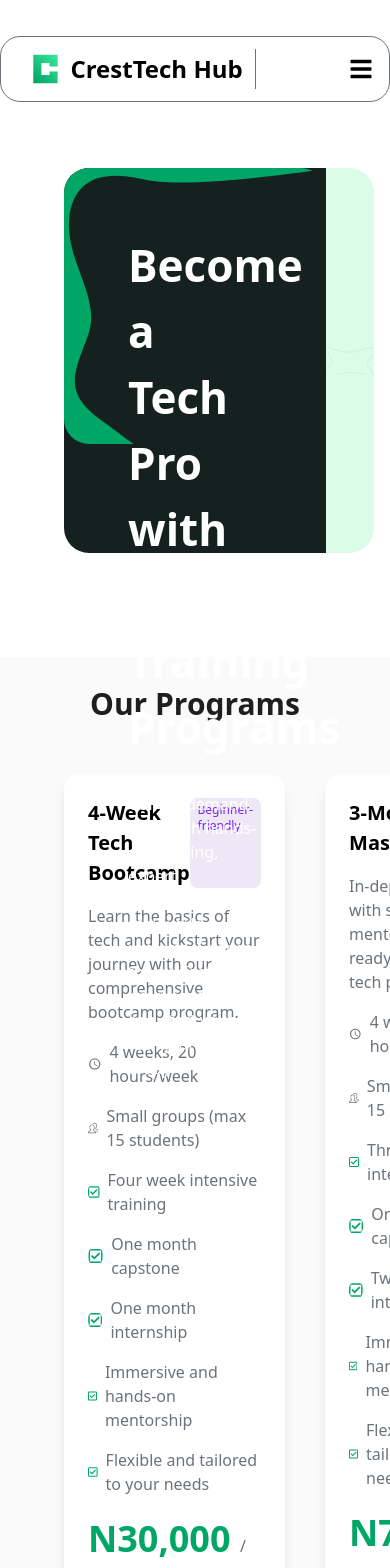
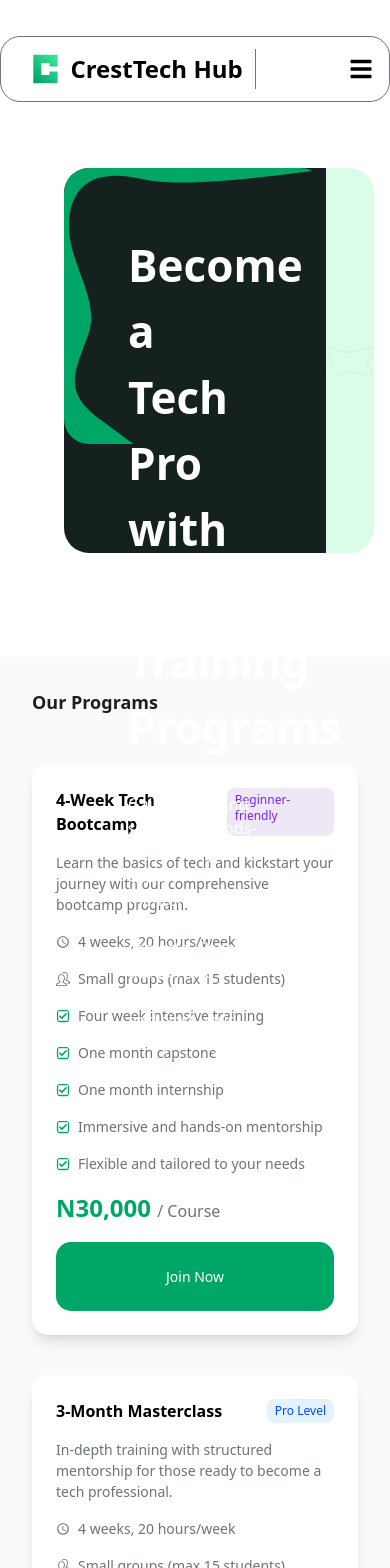
Before and after one commit to Cresttechhub/crestFrontend, a React (Vite) app: page /programs in a window 390 px wide. Shown: the top 1568 px of the page. Built offline with nearby package versions, Linux system fonts and the light colour scheme; grey boxes are pictures that could not be loaded.

Commit message:
feat(Choice & Program): Make Choice & Program component responsive

```diff
--- a/src/components/About/About.jsx
+++ b/src/components/About/About.jsx
@@ -83,10 +83,10 @@ const About = () => {
           />
         </div>
         <div className="w-full flex flex-col justify-start mt-6">
-          <h1 className="text-[40px] text-[#1E1E1E] font-bold mb-8">
+          <h1 className="text-[18px] md:text-[40px] text-[#1E1E1E] font-bold mb-8">
             About CrestTech Hub
           </h1>
-          <div className="text-[#6D737A] text-[16px] leading-[36px]">
+          <div className="text-[#6D737A] text-[14px] md:text-[16px] leading-[36px]">
             <AnimatePresence>
               <motion.p
                 key="paragraph1"
@@ -113,7 +113,7 @@ const About = () => {
           </div>
           <div className=" mt-10 mb-10 md:mb-0 md:mt-12">
             <button
-              className="w-full md:w-[159px] px-6 py-2 text-white text-[16px] hover:text-[#009E65] hover:font-medium bg-[#009E65] hover:border-2 hover:border-[#009E65]  hover:bg-white rounded-[15px] cursor-pointer"
+              className="w-full md:w-[159px] py-6 md:px-6 md:py-2 text-white text-[14px] md:text-[16px] hover:text-[#009E65] hover:font-medium bg-[#009E65] hover:border-2 hover:border-[#009E65]  hover:bg-white rounded-[15px] cursor-pointer"
               onClick={handleButtonClick}
             >
               Learn More
--- a/src/components/Choice/Choice.jsx
+++ b/src/components/Choice/Choice.jsx
@@ -26,24 +26,29 @@ const features = [
 const Choice = () => {
   return (
     <section className="py-10">
-      <div className="px-16 py-6">
-        <h2 className="text-[30px] text-[#1E1E1E] font-bold  text-center mb-12">
+      <div className="md:px-16 md:py-6 p-8">
+        <h2 className="text-[18px] md:text-[30px] text-[#1E1E1E] font-bold  text-center mb-12">
           Why Choose CrestTech Hub?
         </h2>
-        <div className="grid grid-cols-1 md:grid-cols-2 lg:grid-cols-4 gap-8">
+        <div className="grid grid-cols-2 lg:grid-cols-4 gap-8">
           {features.map((feature, index) => (
             <div key={index} className="flex flex-col items-start relative">
               <div className="px-4 py-2 bg-[#E4FFF2] border border-[#00A665] rounded-[10px] mb-4">
                 {feature.icon}
               </div>
-              <h3 className="text-lg font-bold text-[#1E1E1E] flex flex-col">
+              <h3 className="text-[16px] md:text-lg font-bold text-[#1E1E1E] md:break-words flex flex-col">
                 {feature.title}
               </h3>
-              <p className="text-[#6D737A] mt-2 text-[16px] max-w-[200px]">
+              <p className="text-[#6D737A] mt-2 text-[14px] md:text-[16px] max-w-[200px]">
                 {feature.description}
               </p>
+
               {index < features.length - 1 && (
-                <div className="hidden md:block absolute top-0 bottom-0 right-0 border border-[#6D737A] opacity-20"></div>
+                <div
+                  className={`border-r border-[#6D737A] opacity-20 absolute top-0 bottom-0 right-0 ${
+                    index % 2 === 0 ? "block" : "hidden md:block"
+                  }`}
+                ></div>
               )}
             </div>
           ))}
--- a/src/components/Program/Program.jsx
+++ b/src/components/Program/Program.jsx
@@ -15,7 +15,7 @@ const ProgramCard = ({
   return (
     <div className="bg-white shadow-lg rounded-2xl p-6 w-full">
       <div className="flex justify-between">
-        <h3 className="font-semibold text-[20px]">{title}</h3>
+        <h3 className="font-semibold text-16px] md:text-[20px]">{title}</h3>
         <span
           className={`text-xs font-medium px-2 py-1 rounded-lg ${
             level === "Beginner-friendly"
@@ -26,7 +26,7 @@ const ProgramCard = ({
           {level}
         </span>
       </div>
-      <div className="text-[16px] text-[#6D737A] ">
+      <div className="text-[14px] md:text-[16px] text-[#6D737A] ">
         <p className="mt-4">{description}</p>
         <p className="mt-4 flex items-center">
           <MdAccessTime className="mr-2" />
@@ -44,7 +44,7 @@ const ProgramCard = ({
             </li>
           ))}
         </ul>
-        <p className="text-[#00A665] font-bold text-[36px] mt-4">
+        <p className="text-[#00A665] font-bold text-[24px] md:text-[36px] mt-4">
           N{price}{" "}
           <span className="text-[#6D737A] text-[16px] font-normal">
             / Course
@@ -52,7 +52,7 @@ const ProgramCard = ({
         </p>
         <a
           href="/enroll"
-          className="block text-center bg-[#00A665] font-medium text-white text-[16px] py-6 rounded-[15px] mt-4 hover:border-2 hover:border-[#00A665] hover:bg-white  hover:text-[#00A665]"
+          className="block text-center bg-[#00A665] font-medium text-white text-14px] md:text-[16px] py-6 rounded-[15px] mt-4 hover:border-2 hover:border-[#00A665] hover:bg-white  hover:text-[#00A665]"
         >
           Join Now
         </a>
@@ -98,11 +98,11 @@ const Program = () => {
   ];
   return (
     <section className="pt-20">
-      <div className="bg-[#FAFAFA] px-16 py-6">
-        <h2 className="text-[30px] text-[#1E1E1E] font-bold text-center mb-12">
+      <div className="bg-[#FAFAFA] md:px-16 md:py-6 p-8">
+        <h2 className="text-[18px] md:text-[30px] text-[#1E1E1E] font-bold md:text-center mb-12">
           Our Programs
         </h2>
-        <div className="flex justify-between space-x-10">
+        <div className="flex flex-col space-y-10 md:flex-row justify-between space-x-10">
           {programs.map((program, index) => (
             <ProgramCard key={index} {...program} />
           ))}
--- a/src/components/Statistics/Statistics.jsx
+++ b/src/components/Statistics/Statistics.jsx
@@ -50,11 +50,11 @@ const Statistics = () => {
             initial={{ opacity: 0, y: 20 }}
             animate={{ opacity: 1, y: 0 }}
             transition={{ duration: 0.8, ease: "easeOut" }}
-            className="text-[50px] font-medium"
+            className="text-[30px] md:text-[50px] font-medium"
           >
             {stat1} +
           </motion.h2>
-          <p className="text-[16px] mt-2">Expert-Led Courses</p>
+          <p className="text-[14px] md:text-[16px] mt-2">Expert-Led Courses</p>
         </motion.div>
 
         {/* <div className="h-40 border-b md:border-r border-white" />
@@ -73,11 +73,11 @@ const Statistics = () => {
             initial={{ opacity: 0, y: 20 }}
             animate={{ opacity: 1, y: 0 }}
             transition={{ duration: 0.8, ease: "easeOut" }}
-            className="text-[50px] font-medium"
+            className="text-[30px] md:text-[50px] font-medium"
           >
             {stat2} +
           </motion.h2>
-          <p className="md:text-[16px]   mt-2">
+          <p className="text-[14px] md:text-[16px]   mt-2">
             Hours of Live & Self-Paced Learning
           </p>
         </motion.div>
@@ -96,11 +96,13 @@ const Statistics = () => {
             initial={{ opacity: 0, y: 20 }}
             animate={{ opacity: 1, y: 0 }}
             transition={{ duration: 0.8, ease: "easeOut" }}
-            className="text-[50px] font-medium"
+            className="text-[30px] md:text-[50px] font-medium"
           >
             {stat3} %
           </motion.h2>
-          <p className="text-[16px] mt-2">Student Satisfaction Rate</p>
+          <p className="text-[14px] md:text-[16px] mt-2">
+            Student Satisfaction Rate
+          </p>
         </motion.div>
       </div>
     </div>
--- a/src/pages/Home/Hero.jsx
+++ b/src/pages/Home/Hero.jsx
@@ -163,8 +163,10 @@ const Hero = () => {
               </AnimatePresence>
             </div>
             <div className="text-[#1E1E1E] flex items-center justify-center space-x-2 mt-4">
-              <h1 className="text-[40px] font-medium">10K </h1>
-              <span className="text-[16px]">Learners & Counting!</span>
+              <h1 className="text-[30px] md:text-[40px] font-medium">10K </h1>
+              <span className="text-[14px] md:text-[16px]">
+                Learners & Counting!
+              </span>
             </div>
           </div>
           <div className="absolute inset-0 bg-[#f6f9f8] rounded-[25px] -z-10 -mt-4 -ml-4 -mr-4" />
```
